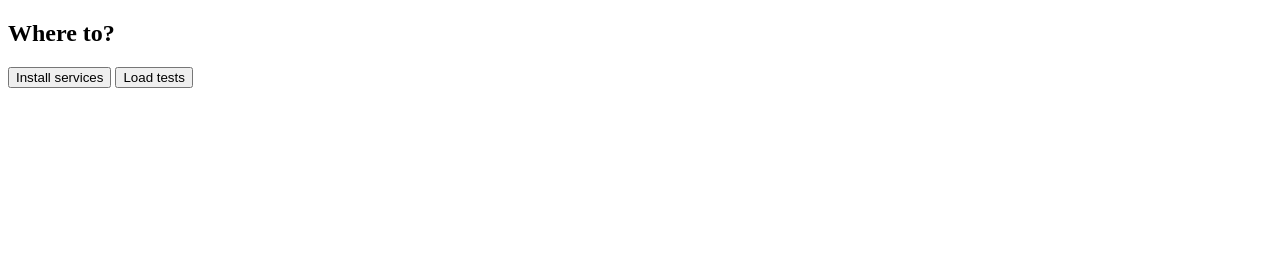
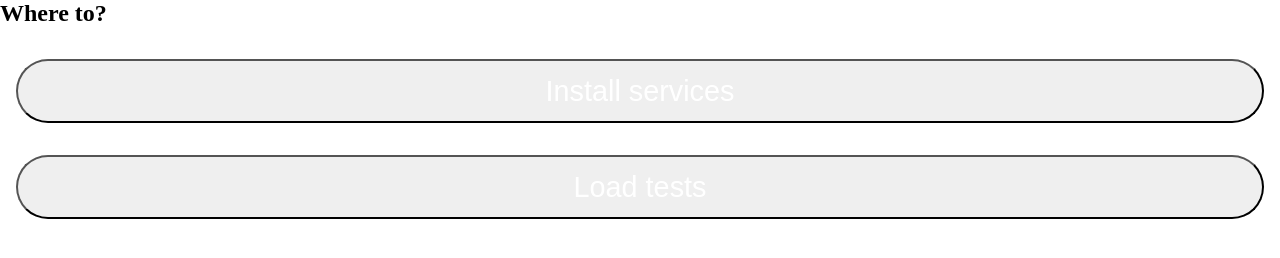
Before and after one commit to servtcpsocket/WebAPI_pf, a plain HTML site: page index.html in a window 1280 px wide. Drawn offline with Linux system fonts and the light colour scheme; the site is published under a folder, as on GitHub Pages, so addresses that start at the root find nothing.

Commit message:
Fixed CSS path

```diff
--- a/index.html
+++ b/index.html
@@ -7,7 +7,7 @@
         content="WebAPI PF landing page">
 
   <meta name="viewport" content="width=device-width">
-  <link rel="stylesheet" href="/services/common/style/style.css">
+  <link rel="stylesheet" href="services/common/style/style.css">
   <script defer src="landing.js"></script>
 </head>
 <body>
```
